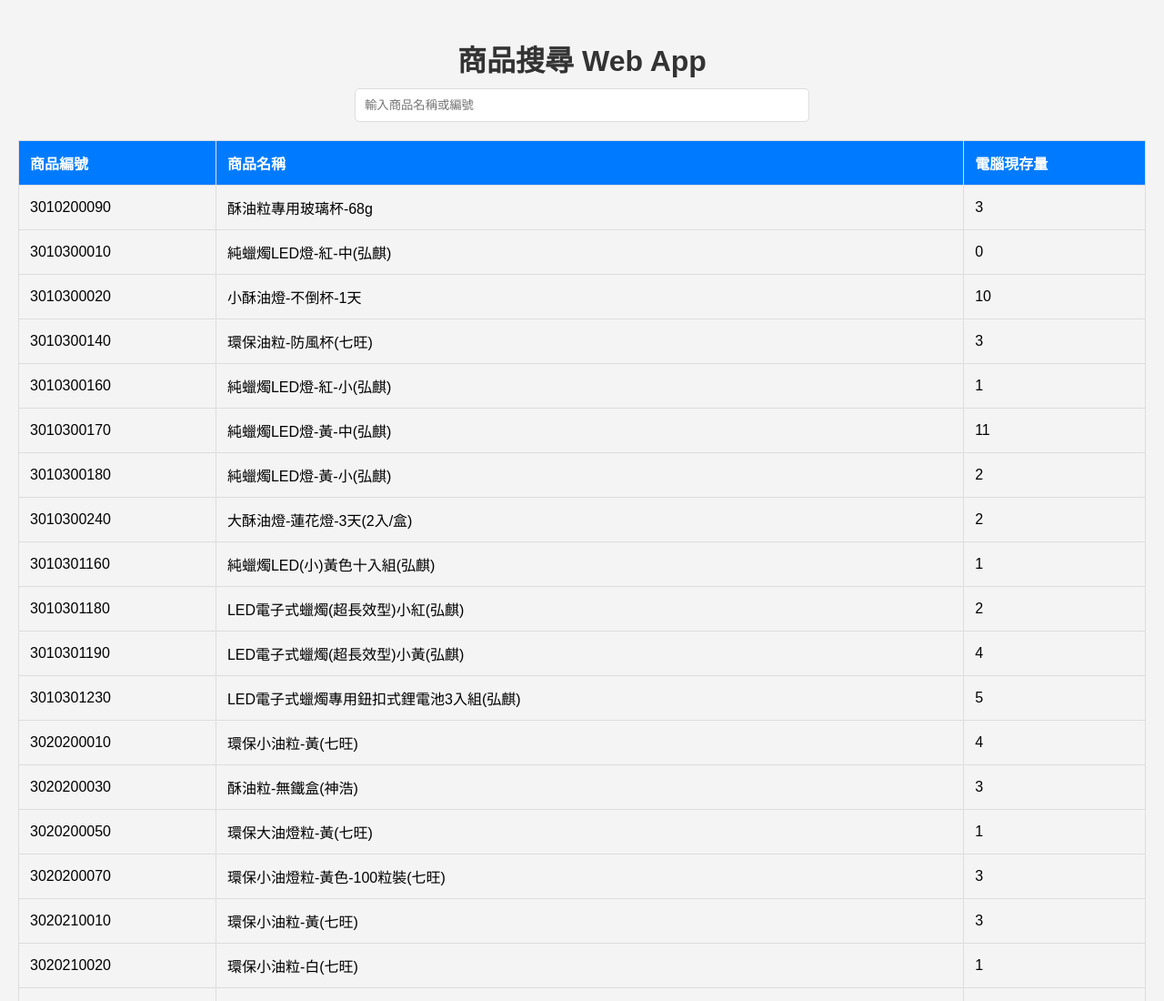
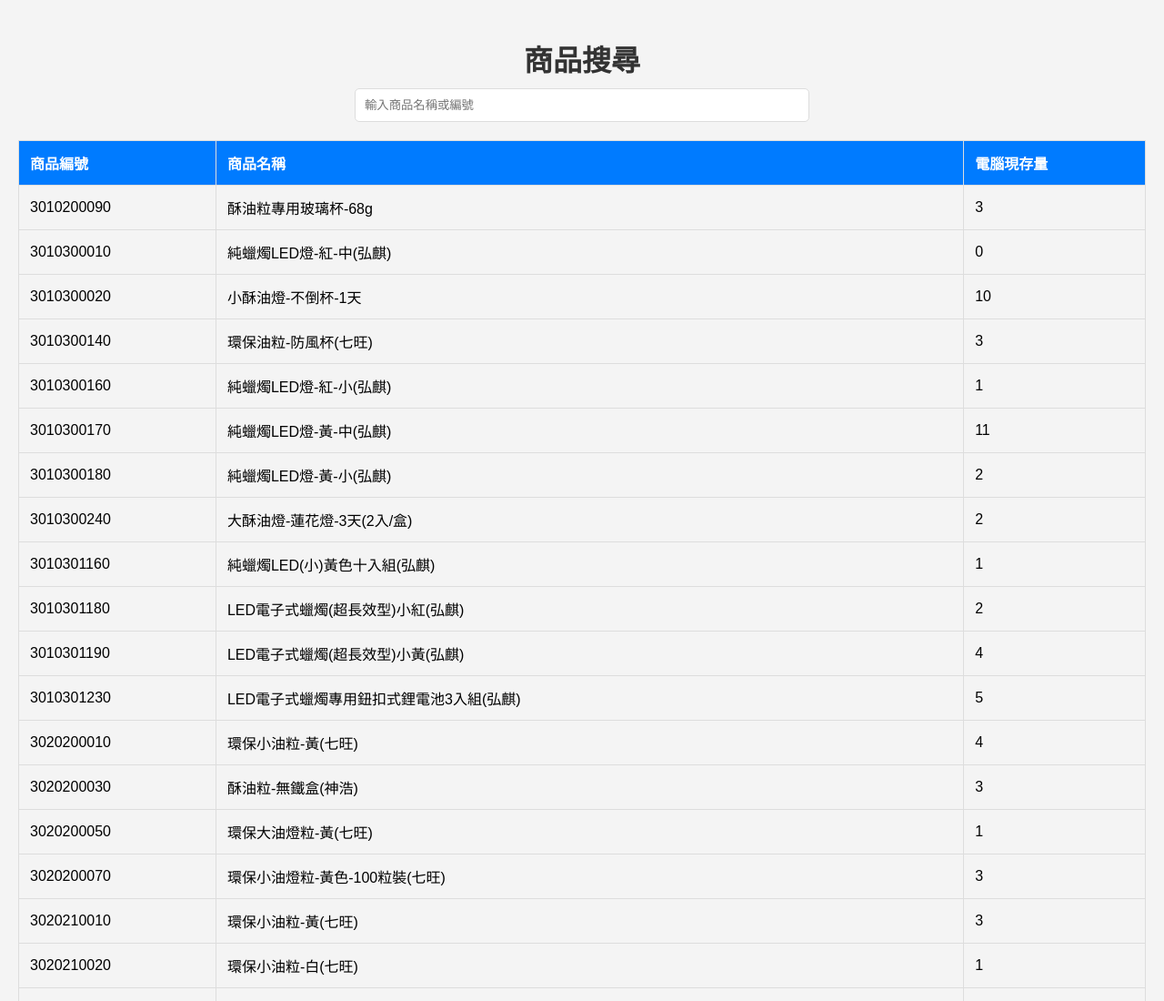
Before and after one commit to David-1020/wa1020, a plain HTML site: page index.html in a window 1280 px wide. Shown: the top 1100 px of the page at 91% size. Drawn offline with Linux system fonts and the light colour scheme.

Commit message:
Update index.html

```diff
--- a/index.html
+++ b/index.html
@@ -57,7 +57,7 @@
 </head>
 <body>
 
-    <h1>商品搜尋 Web App</h1>
+    <h1>商品搜尋</h1>
 
     <input type="text" id="searchInput" placeholder="輸入商品名稱或編號" oninput="filterResults()">
 
```
